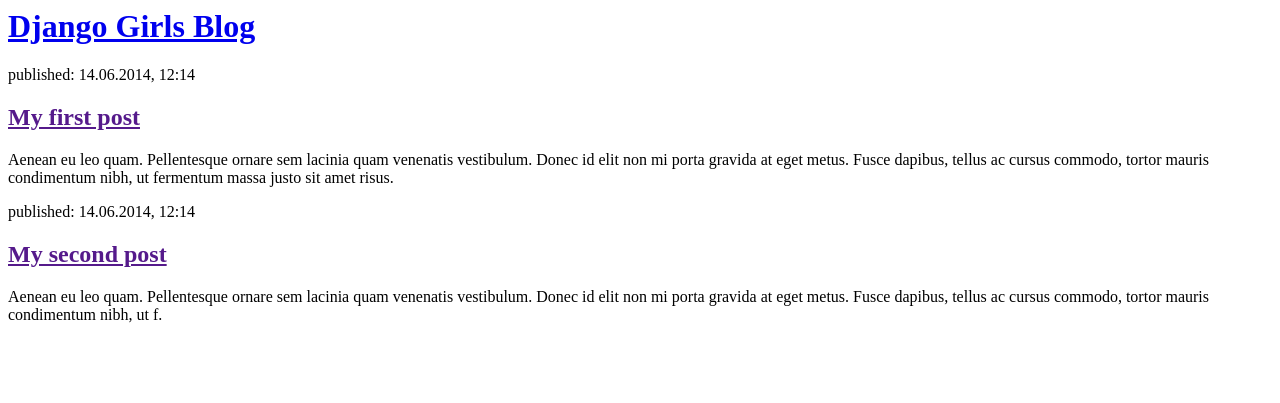
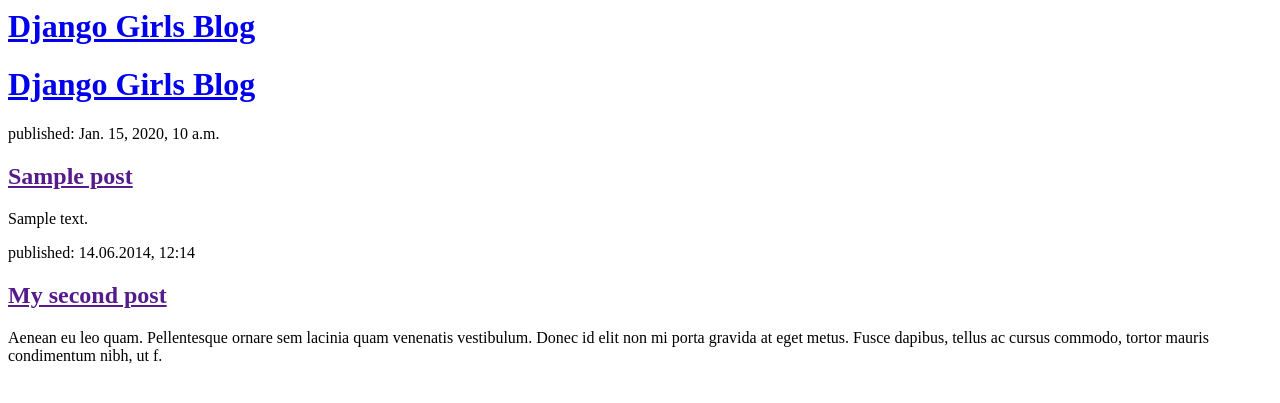
Before and after one commit to IevaMM/my-first-blog, a Django app: page / in a window 1280 px wide. Shown: the top 403 px of the page. Run offline with Django 3.2, Linux system fonts and the light colour scheme; tables that the repository leaves empty hold one stand-in row (values such as "Sample post").

Commit message:
Modified templates to dispaly posts from database.

```diff
--- a/mysite/blog/templates/blog/post_list.html
+++ b/mysite/blog/templates/blog/post_list.html
@@ -8,10 +8,16 @@
         </div>
 
         <div>
-            <p>published: 14.06.2014, 12:14</p>
-            <h2><a href="">My first post</a></h2>
-            <p>Aenean eu leo quam. Pellentesque ornare sem lacinia quam venenatis vestibulum. Donec id elit non mi porta gravida at eget metus. Fusce dapibus, tellus ac cursus commodo, tortor mauris condimentum nibh, ut fermentum massa justo sit amet risus.</p>
+            <h1><a href="/">Django Girls Blog</a></h1>
         </div>
+
+        {% for post in posts %}
+            <div>
+                <p>published: {{ post.published_date }}</p>
+                <h2><a href="">{{ post.title }}</a></h2>
+                <p>{{ post.text|linebreaksbr }}</p>
+            </div>
+        {% endfor %}
 
         <div>
             <p>published: 14.06.2014, 12:14</p>
--- a/mysite/blog/views.py
+++ b/mysite/blog/views.py
@@ -1,5 +1,8 @@
 from django.shortcuts import render
+from .models import Post
 
 # Create your views here.
+
 def post_list(request):
-    return render(request, 'blog/post_list.html', {})
+    posts = Post.objects.all()
+    return render(request, 'blog/post_list.html', {'posts': posts})
```
